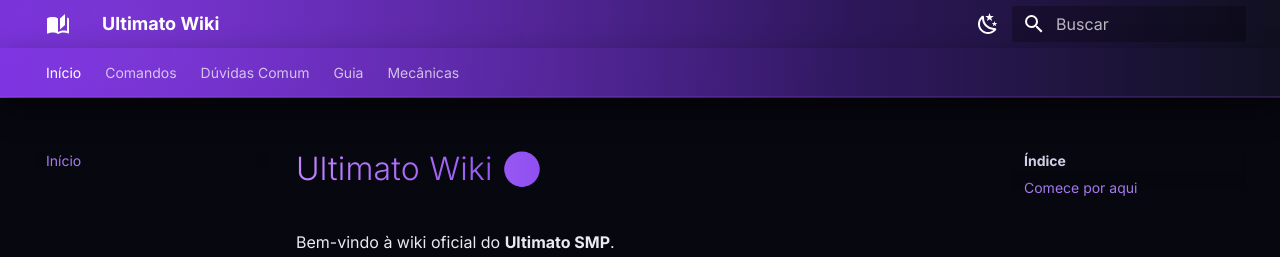
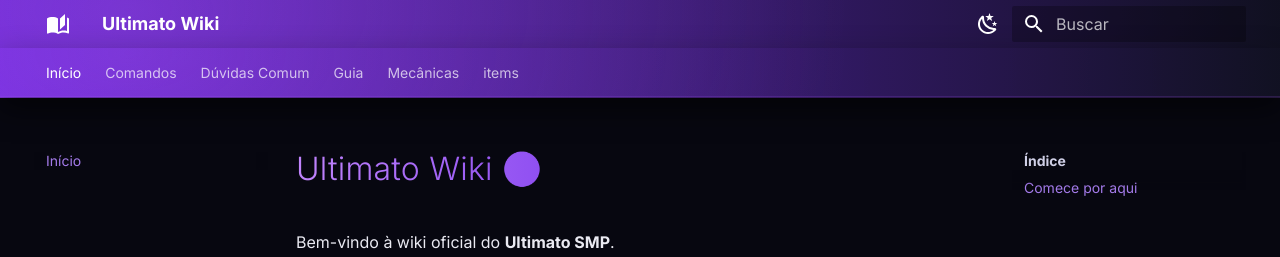
Before and after one commit to Dinner33/ultimato-wiki, an MkDocs documentation site: the page built from docs/index.md, in a window 1280 px wide. Shown: the top 257 px of the page. Built offline with MkDocs 1.6.1 and Material for MkDocs 9.7.7, drawn with Linux system fonts in a browser that asks for light colours.

Commit message:
Update mkdocs.yml

```diff
--- a/mkdocs.yml
+++ b/mkdocs.yml
@@ -87,3 +87,5 @@
       - Frascos do tempo: mecanicas/frascosdotempo.md
       - Trades: mecanicas/trade.md
       - Vitrine: mecanicas/vitrine.md
+  - items:
+      - Items: items/items.yml
```
